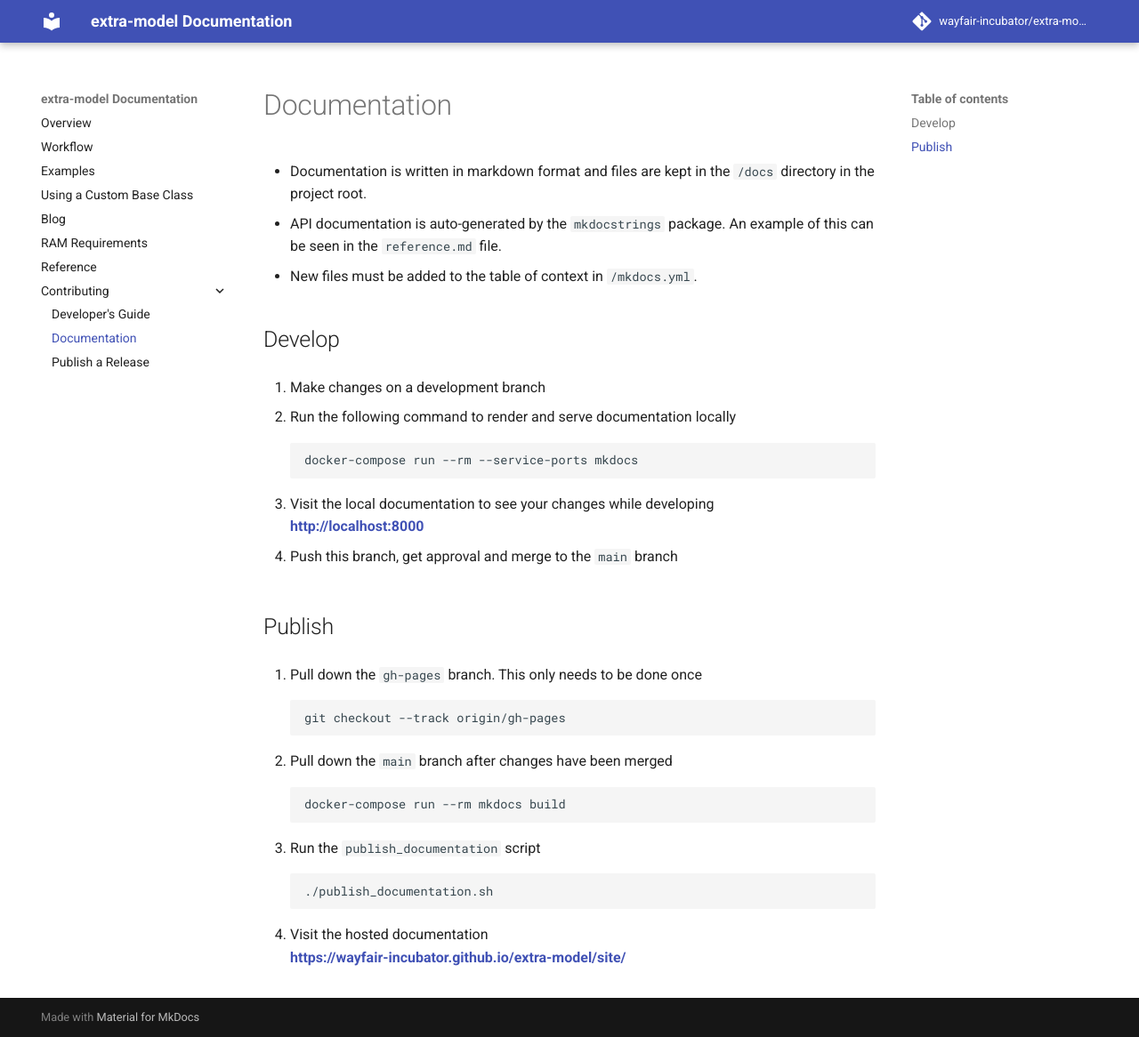
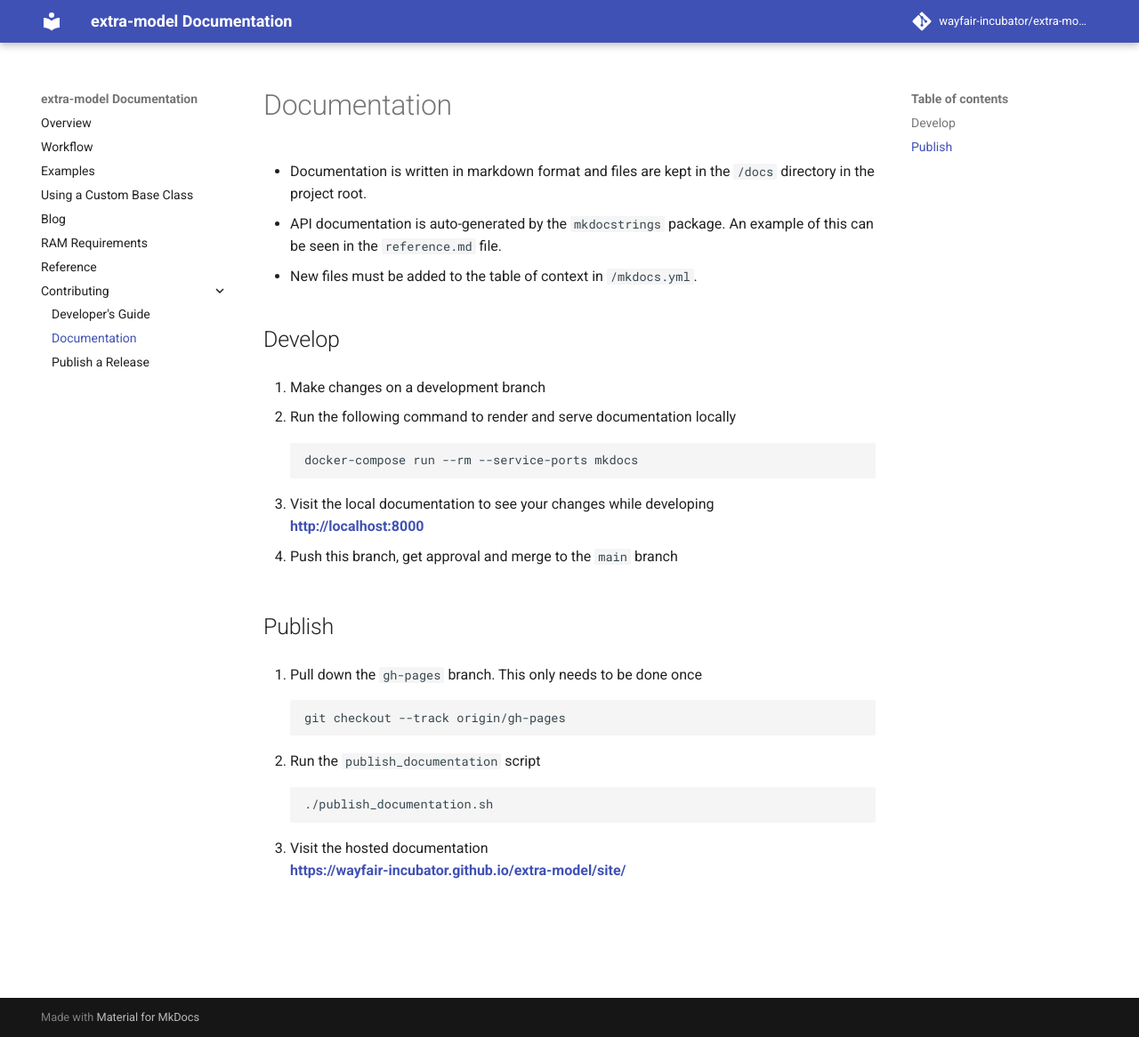
Before and after one commit to wayfair-incubator/extra-model, an MkDocs documentation site: the page built from docs/contributing/documentation.md, in a window 1280 px wide and 1166 px high. Shown: the whole window at 89% size. Built offline with MkDocs 1.6.1 and Material for MkDocs 9.7.7, drawn with Linux system fonts in a browser that asks for light colours; comment, search, counter and statistics services are not loaded.

Commit message:
removed step that is done by publish_documentation script from docs

```diff
--- a/docs/contributing/documentation.md
+++ b/docs/contributing/documentation.md
@@ -23,10 +23,6 @@
 
         git checkout --track origin/gh-pages
 
-1. Pull down the `main` branch after changes have been merged
-
-        docker-compose run --rm mkdocs build
-
 1. Run the `publish_documentation` script
 
         ./publish_documentation.sh
```
